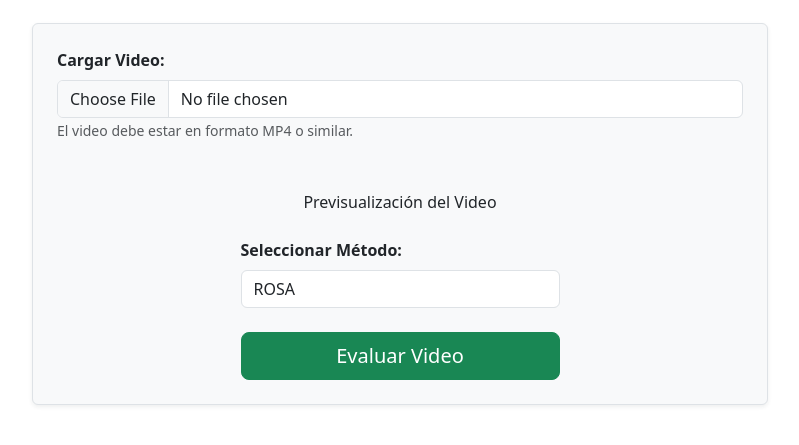
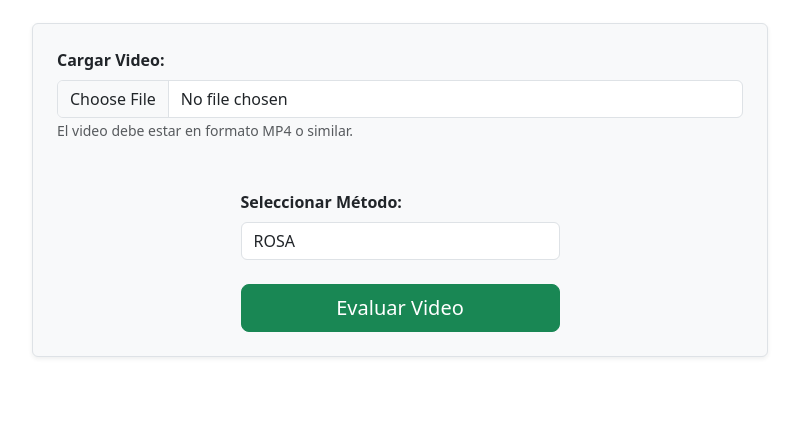
Before and after one commit to NandoS19/frontergoug, a Flask app: template ergor/templates/admin/uploadvideo.html in a window 1280 px wide. Shown: the part 217-662 px from the top of the page, without its empty margins (240-1039 px from the left). Run offline with Flask 3, Linux system fonts and the light colour scheme; the template is opened without the code that fills it, so the values that code supplies are empty; some libraries are stand-ins or nearby versions.

Commit message:
Update uploadvideo.html

```diff
--- a/ergor/templates/admin/uploadvideo.html
+++ b/ergor/templates/admin/uploadvideo.html
@@ -28,12 +28,14 @@
                     <div class="container mt-5">
                         <div class="row justify-content-center">
                             <div class="col-md-6">
-                                <p class="text-center">Previsualización del Video</p>
+
+                                <!--<p class="text-center">Previsualización del Video</p>-->
                                 <!-- Previsualización del Video -->
-                                <div class="mb-4">
+                                <!--<div class="mb-4">
                                     <video id="videoPreview" controls class="w-100" style="display: none;">
                                     </video>
-                                </div>
+                                </div>-->
+
                                 <!-- Combo box para seleccionar el método -->
                                 <div class="form-group mb-4">
                                     <label for="metodo" class="form-label fw-bold">Seleccionar Método:</label>
```
